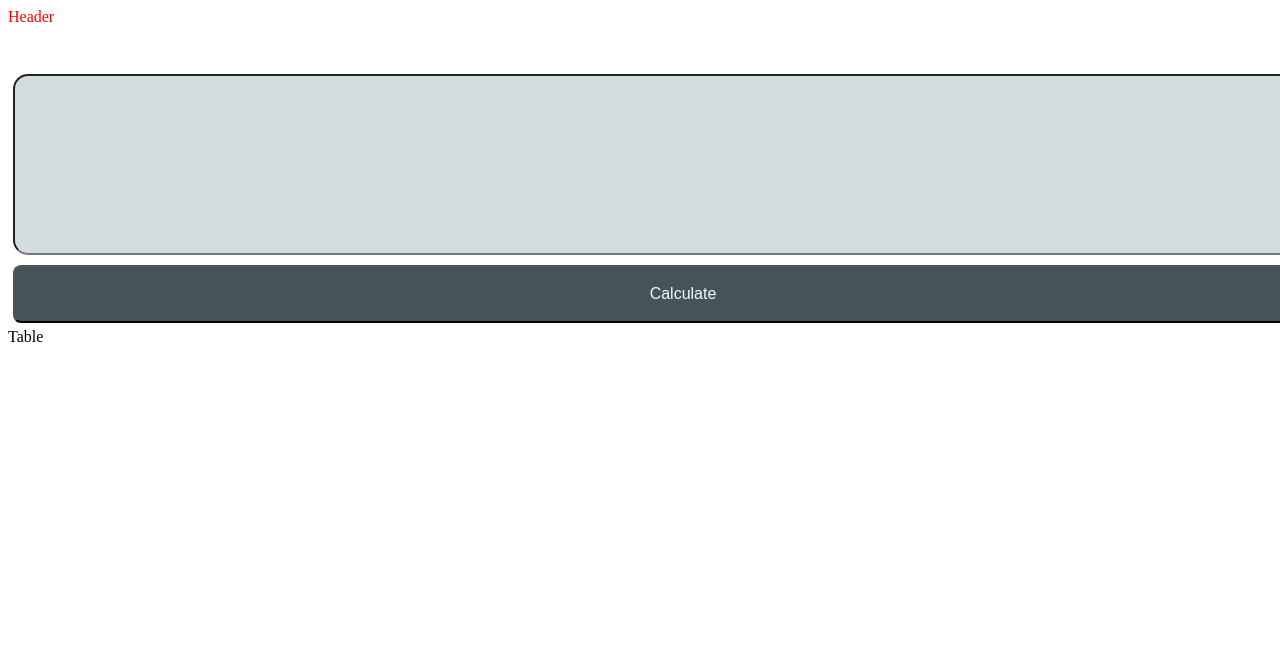
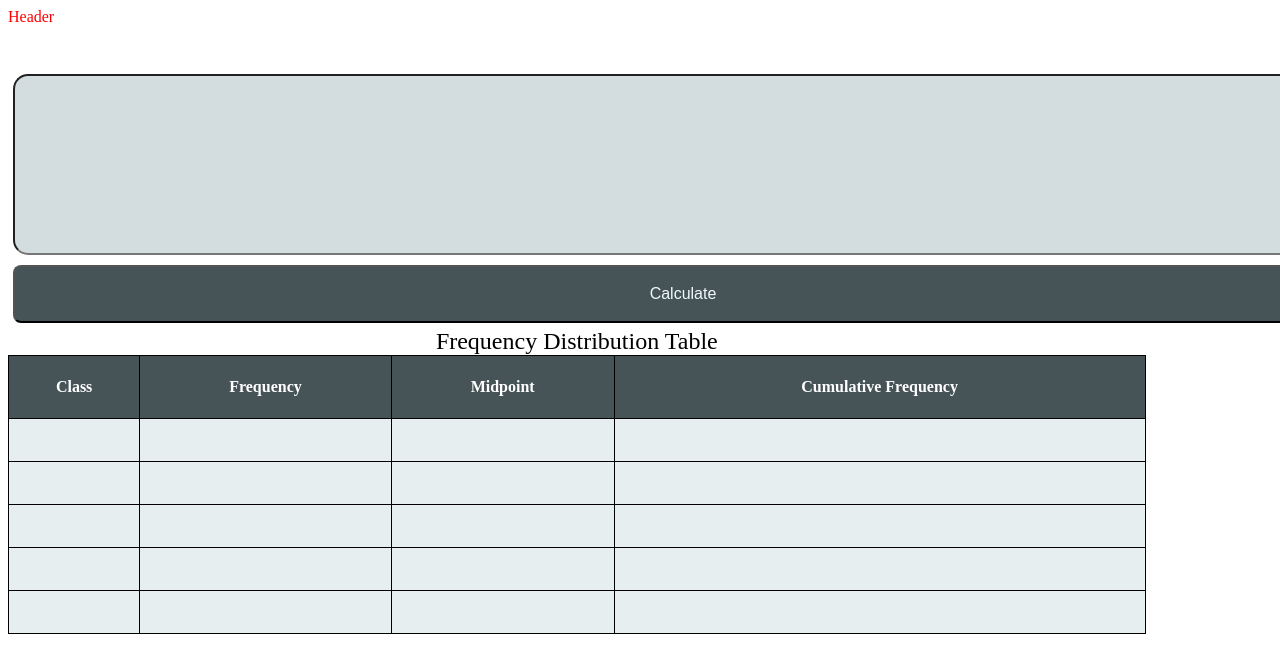
Before and after one commit to nabil1440/stats-automation, a React (Create React App) app: page / in a window 1280 px wide. Shown: the top 672 px of the page. Built offline with nearby package versions, Linux system fonts and the light colour scheme; the HTML template or start-up script is replaced by a standard one.

Commit message:
Frequency Table

```diff
--- a/src/Atique.css
+++ b/src/Atique.css
@@ -0,0 +1,25 @@
+caption {
+    font-size: 24px;
+}
+
+table,
+th,
+td {
+    border: 1px solid black;
+    border-collapse: collapse;
+}
+
+table {
+    width: 90%;
+}
+
+th {
+    height: 60px;
+    background-color: #465457;
+    color: white;
+}
+
+td {
+    height: 40px;
+    background-color: #E7EEEF;
+}
--- a/src/components/Table.js
+++ b/src/components/Table.js
@@ -1,10 +1,52 @@
-import React from 'react';
+import React from "react";
 
 // This is Atique's part
-import '../Atique.css';
+import "../Atique.css";
 
 const Table = () => {
-  return <div>Table</div>;
+  return (
+    <div>
+      <table>
+        <caption>Frequency Distribution Table</caption>
+        <tr>
+          <th>Class</th>
+          <th>Frequency</th>
+          <th>Midpoint</th>
+          <th>Cumulative Frequency</th>
+        </tr>
+        <tr>
+          <td></td>
+          <td></td>
+          <td></td>
+          <td></td>
+        </tr>
+        <tr>
+          <td></td>
+          <td></td>
+          <td></td>
+          <td></td>
+        </tr>
+        <tr>
+          <td></td>
+          <td></td>
+          <td></td>
+          <td></td>
+        </tr>
+        <tr>
+          <td></td>
+          <td></td>
+          <td></td>
+          <td></td>
+        </tr>
+        <tr>
+          <td></td>
+          <td></td>
+          <td></td>
+          <td></td>
+        </tr>
+      </table>
+    </div>
+  );
 };
 
 export default Table;
```
